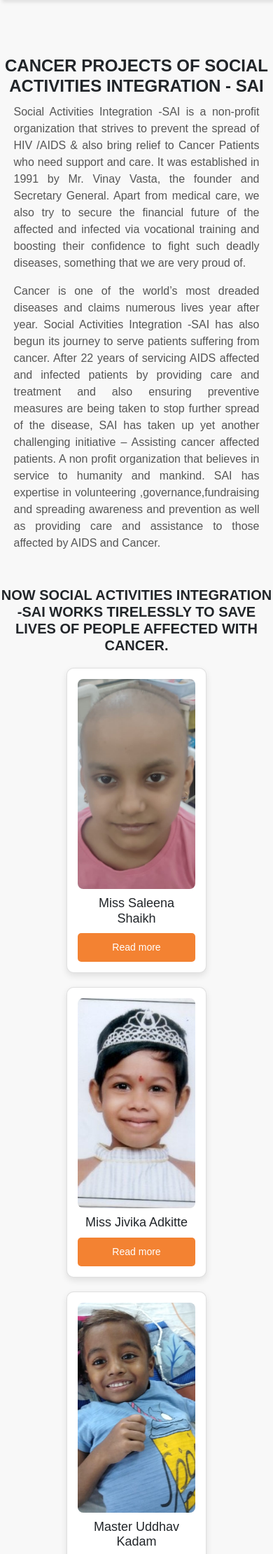
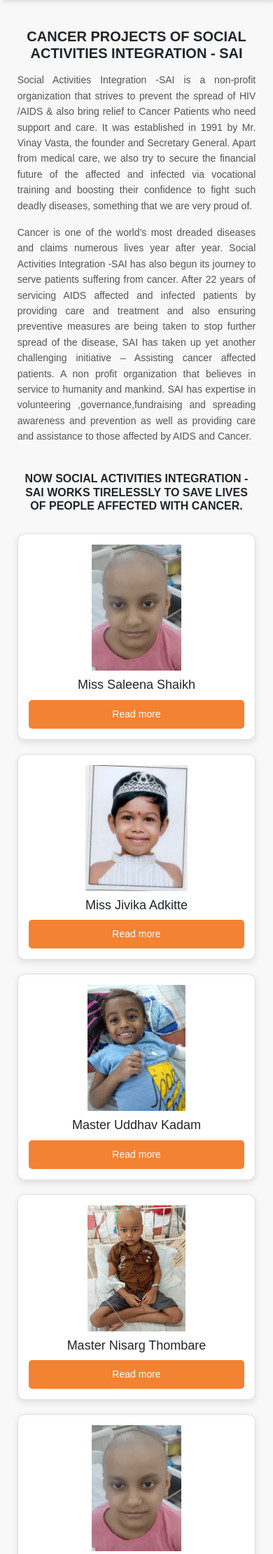
Before and after one commit to balotiyash/sai-ngo-frontend, a PHP site: page /pages/cancer-aids in a window 390 px wide. Shown: the part 56-2276 px from the top of the page at 70% size. Run offline with PHP 8.4, Linux system fonts and the light colour scheme; some web fonts are replaced.

Commit message:
Added responsiveness to aids and cancer cell page and implemented a slider for partners in home page

```diff
--- a/pages/cancer-aids/cancer-aids.css
+++ b/pages/cancer-aids/cancer-aids.css
@@ -1,95 +1,3 @@
-/**
- * File: pages/cancer-aids/cancer-aids.css
- * Author: Atharv Mirgal
- * Description: CSS file for the Cancer and AIDS page
- * Created on: 23/03/2025
- * Last Modified: 23/03/2025
-*/
-
-/* General Styling */
-body {
-    font-family: Arial, sans-serif;
-    margin: 0;
-    padding: 0;
-    text-align: center;
-}
-
-.container {
-    width: 100%;
-    margin: auto;
-    padding: 80px 0;
-    align-content: center;
-}
-
-.title {
-    text-align: center;
-    font-size: 24px;
-    font-weight: bold;
-    margin-bottom: 10px;
-}
-
-.description {
-    width: 90%;
-    text-align: justify;
-    font-size: 16px;
-    color: #555;
-    margin: auto;
-    line-height: 1.5;
-}
-
-.subtitle {
-    padding-top: 20px;
-    font-size: 20px;
-    font-weight: bold;
-    margin-top: 30px;
-}
-
-/* Cards Container */
-.cards-container {
-    display: flex;
-    flex-wrap: wrap;
-    justify-content: center;
-    gap: 20px;
-    margin-top: 20px;
-}
-
-/* Card Styling */
-.card {
-    background: white;
-    border-radius: 10px;
-    box-shadow: 0px 4px 10px rgba(0, 0, 0, 0.1);
-    overflow: hidden;
-    text-align: center;
-    width: 22%;
-    min-width: 200px;
-    padding: 15px;
-}
-
-.card img {
-    width: 100%;
-    height: auto;
-    border-radius: 8px;
-}
-
-.card h4 {
-    margin: 10px 0;
-    font-size: 18px;
-}
-
-.read-more {
-    background: #f38232;
-    color: white;
-    border: none;
-    padding: 10px 15px;
-    font-size: 14px;
-    cursor: pointer;
-    border-radius: 5px;
-}
-
-.read-more:hover {
-    background: #0056b3;
-}
-
 /* General Styling */
 body {
     font-family: Arial, sans-serif;
@@ -100,37 +8,38 @@
 }
 
 .container {
-    width: 100%;
+    width: 90%;
+    max-width: 1200px;
     margin: auto;
-    padding: 80px 0;
+    padding: 60px 20px;
 }
 
 .title {
-    font-size: 24px;
+    font-size: 28px;
     font-weight: bold;
-    margin-bottom: 10px;
+    margin-bottom: 15px;
 }
 
 .description {
     font-size: 16px;
     color: #555;
     margin: auto;
-    line-height: 1.5;
+    line-height: 1.6;
+    text-align: justify;
 }
 
 .subtitle {
-    font-size: 20px;
+    font-size: 22px;
     font-weight: bold;
-    margin-top: 30px;
+    margin-top: 40px;
 }
 
 /* Cards Container */
 .cards-container {
-    display: flex;
-    flex-wrap: wrap;
-    justify-content: center;
+    display: grid;
+    grid-template-columns: repeat(auto-fit, minmax(250px, 1fr));
     gap: 20px;
-    margin-top: 20px;
+    margin-top: 30px;
 }
 
 /* Card Styling */
@@ -140,14 +49,17 @@
     box-shadow: 0px 4px 10px rgba(0, 0, 0, 0.1);
     overflow: hidden;
     text-align: center;
-    width: 22%;
-    min-width: 200px;
     padding: 15px;
+    transition: transform 0.3s ease-in-out;
+}
+
+.card:hover {
+    transform: translateY(-5px);
 }
 
 .card img {
     width: 100%;
-    height: 300px;
+    height: 250px;
     object-fit: cover;
     border-radius: 8px;
 }
@@ -165,8 +77,82 @@
     font-size: 14px;
     cursor: pointer;
     border-radius: 5px;
+    transition: background 0.3s;
 }
 
 .read-more:hover {
-    background: #f38232;
+    background: #d66b20;
 }
+
+/* 🔹 Responsive Design */
+@media screen and (max-width: 992px) {
+    .container {
+        width: 95%;
+        padding: 40px 15px;
+    }
+
+    .title {
+        font-size: 24px;
+    }
+
+    .description {
+        font-size: 15px;
+    }
+
+    .subtitle {
+        font-size: 20px;
+    }
+
+    .card img {
+        height: 220px;
+    }
+}
+
+@media screen and (max-width: 768px) {
+    .title {
+        font-size: 22px;
+    }
+
+    .description {
+        font-size: 14px;
+    }
+
+    .subtitle {
+        font-size: 18px;
+    }
+
+    .cards-container {
+        grid-template-columns: repeat(auto-fit, minmax(200px, 1fr));
+    }
+
+    .card {
+        width: 100%;
+    }
+
+    .card img {
+        height: 200px;
+    }
+}
+
+@media screen and (max-width: 480px) {
+    .title {
+        font-size: 20px;
+    }
+
+    .description {
+        font-size: 14px;
+    }
+
+    .subtitle {
+        font-size: 16px;
+    }
+
+    .cards-container {
+        grid-template-columns: 1fr;
+    }
+
+    .card img {
+        height: 180px;
+        object-fit: contain;
+    }
+}
```
Also changed, not shown: index.php (+44 -4 lines), pages/cancer-aids/details.css (+63 -9 lines), style.css (+62 -4 lines), assets/home/heroImg1.jpg (renamed from assets/home/heroImg.jpg), assets/home/heroImg2.jpg (added), assets/home/heroImg3.jpg (added), assets/home/heroImg4.jpg (added).
